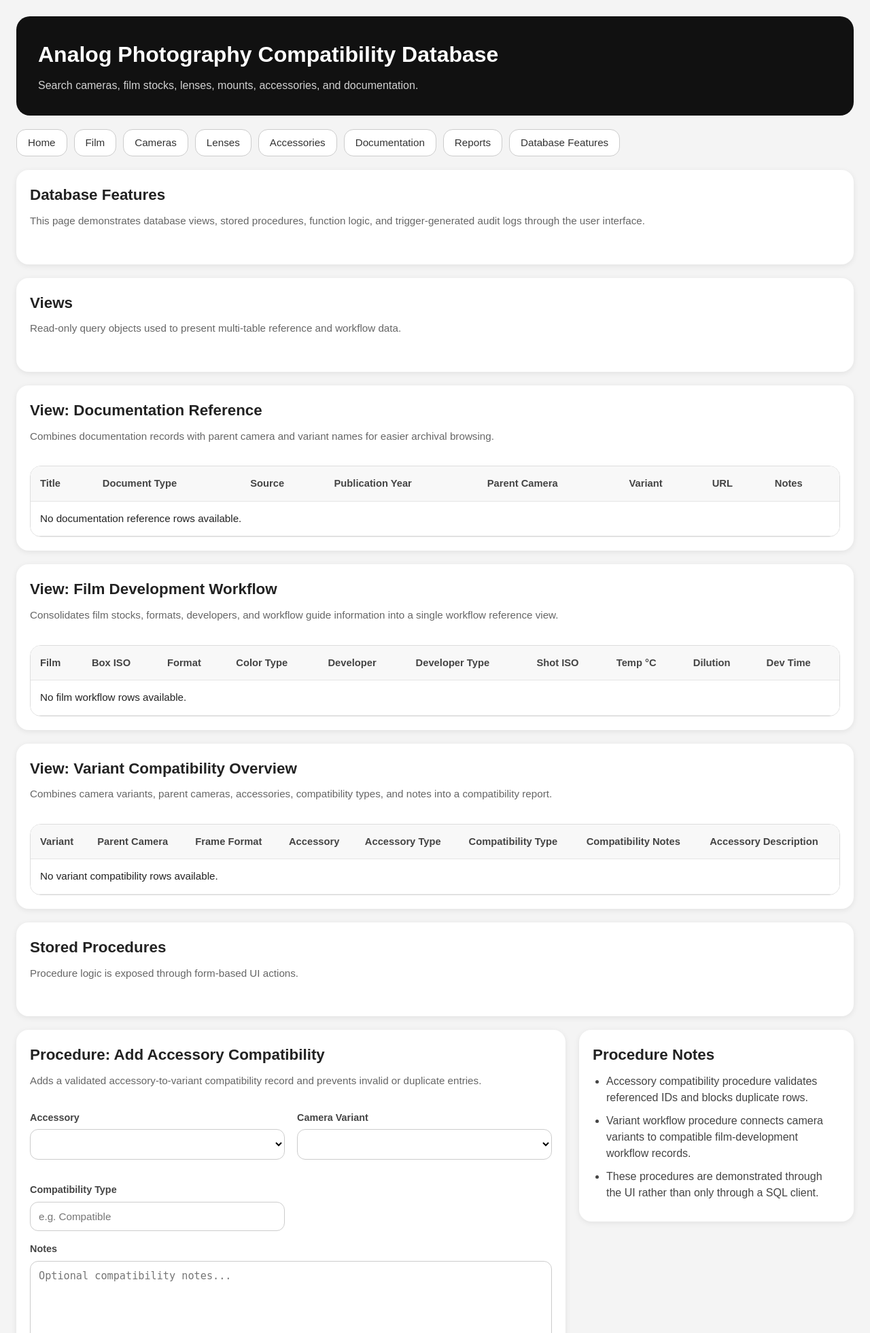
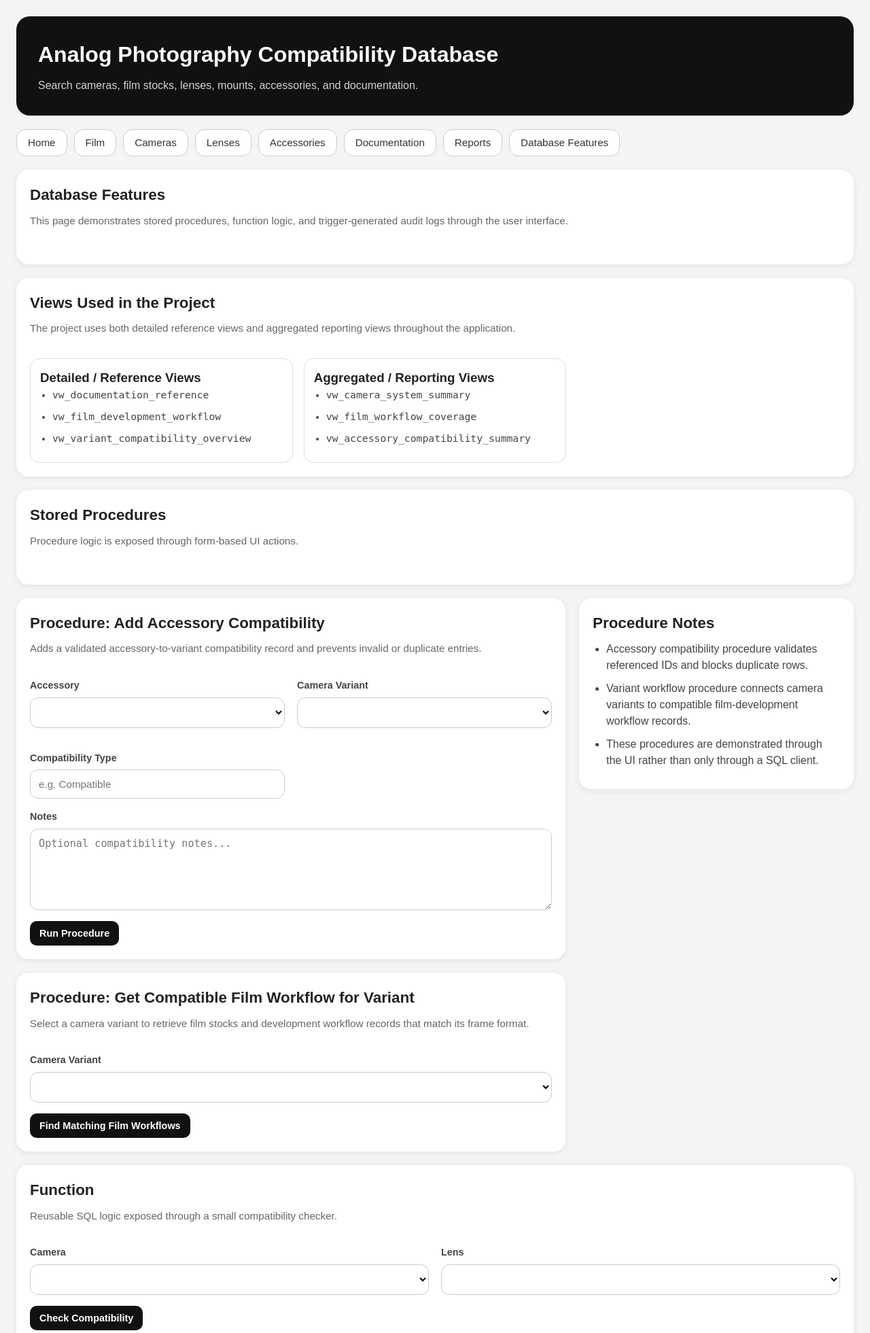
Before and after one commit to agnyu/Analog-System-Compatibility-Database, a Flask app: template templates/database_features.html in a window 1280 px wide. Shown: the top 1961 px of the page at 68% size. Run offline with Flask 3, Linux system fonts and the light colour scheme; the template is opened without the code that fills it, so the values that code supplies are empty.

Commit message:
revamped the db features page because functions created zero output

```diff
--- a/templates/database_features.html
+++ b/templates/database_features.html
@@ -9,7 +9,7 @@
         <div>
             <h2>Database Features</h2>
             <p class="subtext">
-                This page demonstrates database views, stored procedures, function logic, and trigger-generated audit logs through the user interface.
+                This page demonstrates stored procedures, function logic, and trigger-generated audit logs through the user interface.
             </p>
         </div>
     </div>
@@ -18,159 +18,31 @@
 <section class="card">
     <div class="table-header">
         <div>
-            <h2>Views</h2>
+            <h2>Views Used in the Project</h2>
             <p class="subtext">
-                Read-only query objects used to present multi-table reference and workflow data.
-            </p>
-        </div>
-    </div>
-</section>
-
-<section class="card">
-    <div class="table-header">
-        <div>
-            <h2>View: Documentation Reference</h2>
-            <p class="subtext">
-                Combines documentation records with parent camera and variant names for easier archival browsing.
+                The project uses both detailed reference views and aggregated reporting views throughout the application.
             </p>
         </div>
     </div>
 
-    <div class="table-wrapper">
-        <table>
-            <thead>
-                <tr>
-                    <th>Title</th>
-                    <th>Document Type</th>
-                    <th>Source</th>
-                    <th>Publication Year</th>
-                    <th>Parent Camera</th>
-                    <th>Variant</th>
-                    <th>URL</th>
-                    <th>Notes</th>
-                </tr>
-            </thead>
-            <tbody>
-                {% for row in documentation_reference_rows %}
-                <tr>
-                    <td>{{ row.title }}</td>
-                    <td>{{ row.document_type or 'N/A' }}</td>
-                    <td>{{ row.source or 'N/A' }}</td>
-                    <td>{{ row.publication_year or 'N/A' }}</td>
-                    <td>{{ row.parent_camera or 'N/A' }}</td>
-                    <td>{{ row.variant_name or 'N/A' }}</td>
-                    <td>
-                        {% if row.url %}
-                        <a class="table-link" href="{{ row.url }}" target="_blank" rel="noopener noreferrer">Open Link</a>
-                        {% else %}
-                        N/A
-                        {% endif %}
-                    </td>
-                    <td>{{ row.notes or 'N/A' }}</td>
-                </tr>
-                {% else %}
-                <tr>
-                    <td colspan="8">No documentation reference rows available.</td>
-                </tr>
-                {% endfor %}
-            </tbody>
-        </table>
-    </div>
-</section>
+    <div class="homepage-card-grid">
+        <div class="mini-card">
+            <h3>Detailed / Reference Views</h3>
+            <ul class="sidebar-list">
+                <li><code>vw_documentation_reference</code></li>
+                <li><code>vw_film_development_workflow</code></li>
+                <li><code>vw_variant_compatibility_overview</code></li>
+            </ul>
+        </div>
 
-<section class="card">
-    <div class="table-header">
-        <div>
-            <h2>View: Film Development Workflow</h2>
-            <p class="subtext">
-                Consolidates film stocks, formats, developers, and workflow guide information into a single workflow reference view.
-            </p>
+        <div class="mini-card">
+            <h3>Aggregated / Reporting Views</h3>
+            <ul class="sidebar-list">
+                <li><code>vw_camera_system_summary</code></li>
+                <li><code>vw_film_workflow_coverage</code></li>
+                <li><code>vw_accessory_compatibility_summary</code></li>
+            </ul>
         </div>
-    </div>
-
-    <div class="table-wrapper">
-        <table>
-            <thead>
-                <tr>
-                    <th>Film</th>
-                    <th>Box ISO</th>
-                    <th>Format</th>
-                    <th>Color Type</th>
-                    <th>Developer</th>
-                    <th>Developer Type</th>
-                    <th>Shot ISO</th>
-                    <th>Temp °C</th>
-                    <th>Dilution</th>
-                    <th>Dev Time</th>
-                </tr>
-            </thead>
-            <tbody>
-                {% for row in film_workflow_rows %}
-                <tr>
-                    <td>{{ row.film_name }}</td>
-                    <td>{{ row.box_iso or 'N/A' }}</td>
-                    <td>{{ row.format_name or 'N/A' }}</td>
-                    <td>{{ row.color_type or 'N/A' }}</td>
-                    <td>{{ row.developer_name or 'N/A' }}</td>
-                    <td>{{ row.developer_type or 'N/A' }}</td>
-                    <td>{{ row.shot_iso or 'N/A' }}</td>
-                    <td>{{ row.temperature_celsius or 'N/A' }}</td>
-                    <td>{{ row.dilution or 'N/A' }}</td>
-                    <td>{{ row.development_time_minutes or 'N/A' }}</td>
-                </tr>
-                {% else %}
-                <tr>
-                    <td colspan="10">No film workflow rows available.</td>
-                </tr>
-                {% endfor %}
-            </tbody>
-        </table>
-    </div>
-</section>
-
-<section class="card">
-    <div class="table-header">
-        <div>
-            <h2>View: Variant Compatibility Overview</h2>
-            <p class="subtext">
-                Combines camera variants, parent cameras, accessories, compatibility types, and notes into a compatibility report.
-            </p>
-        </div>
-    </div>
-
-    <div class="table-wrapper">
-        <table>
-            <thead>
-                <tr>
-                    <th>Variant</th>
-                    <th>Parent Camera</th>
-                    <th>Frame Format</th>
-                    <th>Accessory</th>
-                    <th>Accessory Type</th>
-                    <th>Compatibility Type</th>
-                    <th>Compatibility Notes</th>
-                    <th>Accessory Description</th>
-                </tr>
-            </thead>
-            <tbody>
-                {% for row in variant_compatibility_rows %}
-                <tr>
-                    <td>{{ row.variant_name }}</td>
-                    <td>{{ row.parent_camera }}</td>
-                    <td>{{ row.frame_format or 'N/A' }}</td>
-                    <td>{{ row.accessory_name }}</td>
-                    <td>{{ row.accessory_type or 'N/A' }}</td>
-                    <td>{{ row.compatibility_type or 'N/A' }}</td>
-                    <td>{{ row.compatibility_notes or 'N/A' }}</td>
-                    <td>{{ row.accessory_description or 'N/A' }}</td>
-                </tr>
-                {% else %}
-                <tr>
-                    <td colspan="8">No variant compatibility rows available.</td>
-                </tr>
-                {% endfor %}
-            </tbody>
-        </table>
     </div>
 </section>
 
@@ -232,28 +104,14 @@
                     <button class="btn" type="submit">Run Procedure</button>
                 </div>
             </form>
-
-            {% if procedure_message %}
-            <div class="mini-card" style="margin-top: 16px;">
-                <h4>Procedure Result</h4>
-                <p>{{ procedure_message }}</p>
-            </div>
-            {% endif %}
-
-            {% if procedure_error %}
-            <div class="mini-card" style="margin-top: 16px;">
-                <h4>Procedure Error</h4>
-                <p>{{ procedure_error }}</p>
-            </div>
-            {% endif %}
         </section>
 
         <section class="card">
             <div class="table-header">
                 <div>
-                    <h2>Procedure: Get Variant Film Workflow</h2>
+                    <h2>Procedure: Get Compatible Film Workflow for Variant</h2>
                     <p class="subtext">
-                        Returns film-development workflows relevant to a selected camera variant.
+                        Select a camera variant to retrieve film stocks and development workflow records that match its frame format.
                     </p>
                 </div>
             </div>
@@ -269,11 +127,16 @@
                 </div>
 
                 <div class="button-row">
-                    <button class="btn" type="submit">Run Procedure</button>
+                    <button class="btn" type="submit">Find Matching Film Workflows</button>
                 </div>
             </form>
 
             {% if variant_workflow_results %}
+            <div class="mini-card" style="margin-top: 16px;">
+                <h4>Matching Film Workflow Results</h4>
+                <p>These results show film stocks and workflow records related to the selected variant's frame format.</p>
+            </div>
+
             <div class="table-wrapper" style="margin-top: 18px;">
                 <table>
                     <thead>
@@ -312,6 +175,20 @@
             </div>
             {% endif %}
         </section>
+
+        {% if procedure_message %}
+        <section class="card">
+            <h2>Procedure Result</h2>
+            <p>{{ procedure_message }}</p>
+        </section>
+        {% endif %}
+
+        {% if procedure_error %}
+        <section class="card">
+            <h2>Procedure Error</h2>
+            <p>{{ procedure_error }}</p>
+        </section>
+        {% endif %}
     </div>
 
     <aside>
@@ -362,10 +239,17 @@
         </div>
     </form>
 
-    {% if function_result %}
+    {% if function_result is not none %}
     <div class="mini-card" style="margin-top: 16px;">
         <h4>Function Result</h4>
         <p>{{ function_result }}</p>
+    </div>
+    {% endif %}
+
+    {% if function_error %}
+    <div class="mini-card" style="margin-top: 16px;">
+        <h4>Function Error</h4>
+        <p>{{ function_error }}</p>
     </div>
     {% endif %}
 </section>
```
Also changed, not shown: routes/database_features_routes.py (+42 -69 lines).
